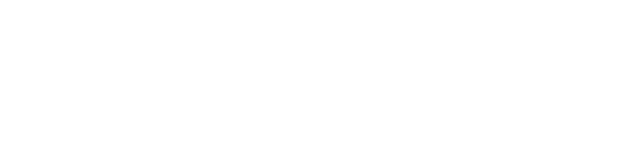
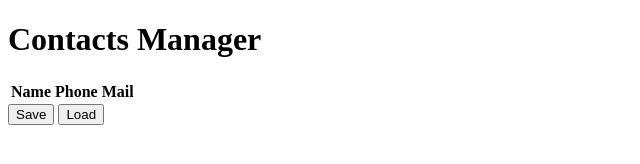
Before and after one commit to Olivoz/U221011, a website: page public/index.html in a window 1280 px wide. Shown: the whole page, without its empty margins (0-640 px from the left). Drawn offline with Linux system fonts and the light colour scheme.

Commit message:
Basic HTML layout

```diff
--- a/public/index.html
+++ b/public/index.html
@@ -8,6 +8,19 @@
     <script src="js/app.js"></script>
   </head>
   <body>
-    <div id="app"></div>
+    <div id="app">
+      <h1>Contacts Manager</h1>
+      <table>
+        <tr>
+          <th>Name</th>
+          <th>Phone</th>
+          <th>Mail</th>
+        </tr>
+      </table>
+      <footer>
+        <button>Save</button>
+        <button>Load</button>
+      </footer>
+    </div>
   </body>
 </html>
```
